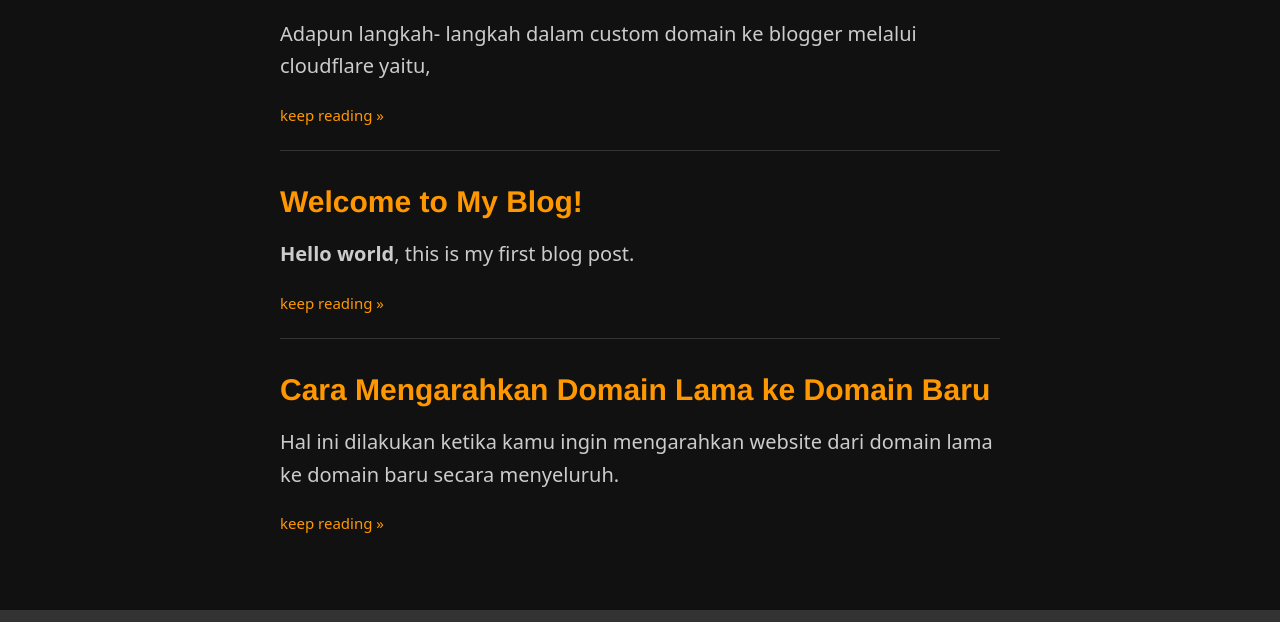
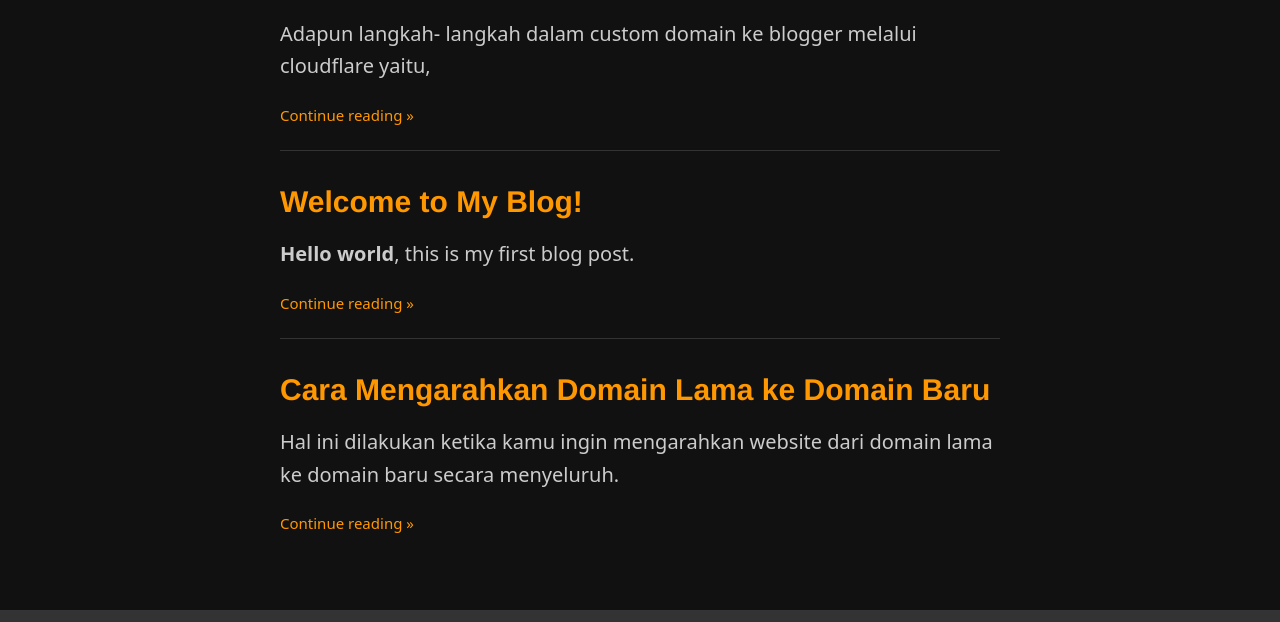
Before and after one commit to sa3owibowo/blog, a Jekyll site: the page built from index.html, in a window 1280 px wide. Shown: the part 359-981 px from the top of the page. Built offline with Jekyll 4.4.1, drawn with Linux system fonts in a browser that asks for light colours; the list of posts is cut into pages by our own code; comment, search, counter and statistics services are not loaded.

Commit message:
Update index.html

```diff
--- a/index.html
+++ b/index.html
@@ -12,7 +12,7 @@
         {{ post.excerpt }}
       </div>
 
-      <a href="{{ site.baseurl }}{{ post.url }}" class="read-more">keep reading »</a>
+      <a href="{{ site.baseurl }}{{ post.url }}" class="read-more">Continue reading »</a>
     </article>
   {% endfor %}
 </div>
```
